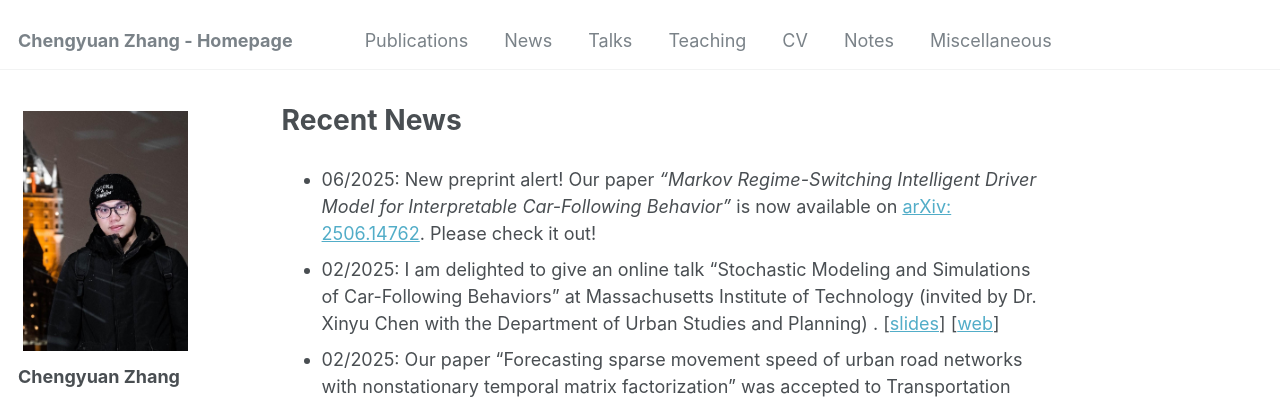
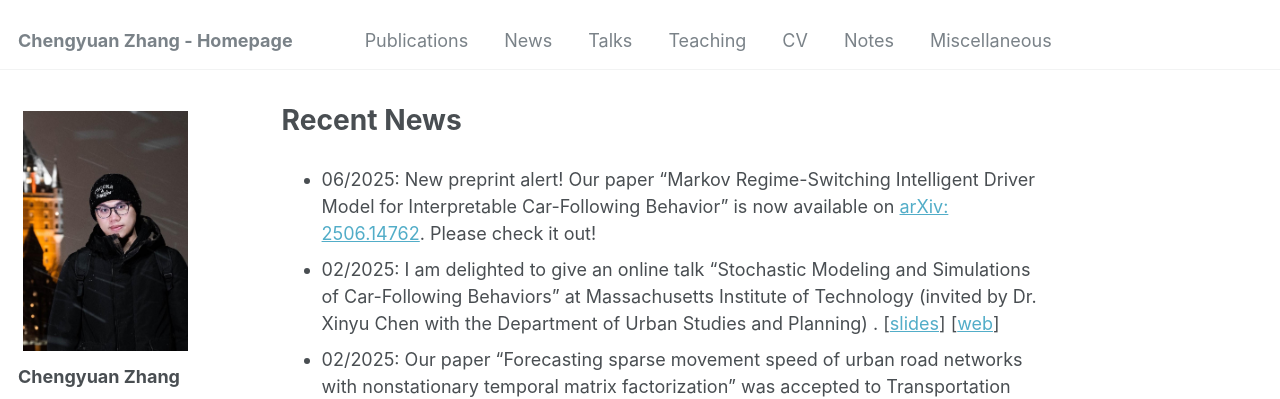
Before and after one commit to Chengyuan-Zhang/chengyuan-zhang.github.io, a Jekyll site: the page built from _pages/news.md, in a window 1280 px wide and 900 px high. Shown: the top 399 px of the window. Built offline with Jekyll 4.4.1, drawn with Linux system fonts in a browser that asks for light colours; some web fonts are replaced; comment, search, counter and statistics services are not loaded.

Commit message:
update review.

```diff
--- a/_pages/news.md
+++ b/_pages/news.md
@@ -5,8 +5,8 @@
 author_profile: true
 ---
 
-* 06/2025: New preprint alert! Our paper *"Markov Regime-Switching Intelligent Driver Model for Interpretable
-  Car-Following Behavior"* is now available on [arXiv: 2506.14762](https://arxiv.org/abs/2506.14762). Please check it
+* 06/2025: New preprint alert! Our paper "Markov Regime-Switching Intelligent Driver Model for Interpretable
+  Car-Following Behavior" is now available on [arXiv: 2506.14762](https://arxiv.org/abs/2506.14762). Please check it
   out!
 * 02/2025: I am delighted to give an online talk "Stochastic Modeling and Simulations of Car-Following Behaviors" at
   Massachusetts Institute of Technology (invited by Dr. Xinyu Chen with the Department of Urban Studies and Planning)
```
Also changed, not shown: _pages/about.md (+1 -1 lines), _pages/cv.md (+1 -0 lines).
